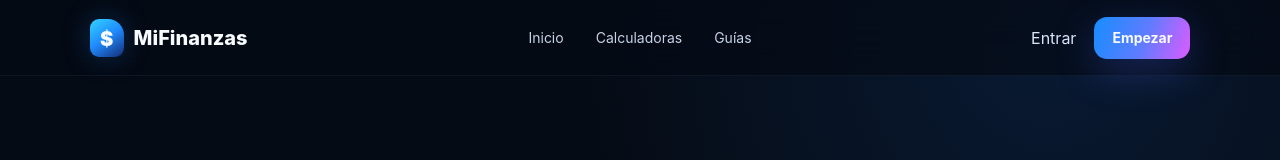
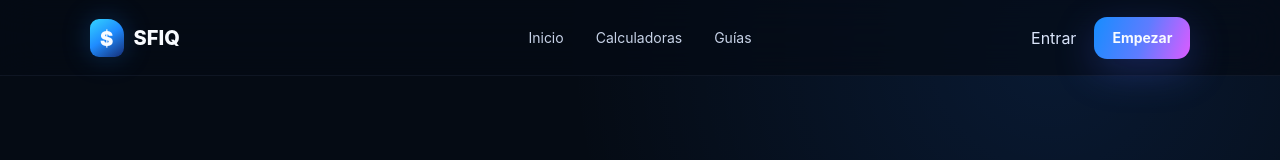
Before and after one commit to Sofonias-23/MiFinanzas, a Next.js app in the folder web/: page /calculadoras in a window 1280 px wide. Shown: the top 160 px of the page. Built offline with nearby package versions, Linux system fonts and the light colour scheme.

Commit message:
Actualizar marca pública a SFIQ

```diff
--- a/web/app/calculadoras/page.tsx
+++ b/web/app/calculadoras/page.tsx
@@ -66,7 +66,7 @@ export default function CalculadorasPage() {
       <header className="topbar publicTopbar">
         <a className="brand" href="/">
           <span className="brandMark" aria-hidden="true"><span className="brandDollar">$</span></span>
-          <span>MiFinanzas</span>
+          <span>SFIQ</span>
         </a>
 
         <nav className="navLinks">
@@ -219,18 +219,18 @@ export default function CalculadorasPage() {
       <section className="calcCta">
         <div>
           <p className="eyebrow">GUARDA ESTO AUTOMÁTICAMENTE</p>
-          <h2>MiFinanzas hace estos cálculos dentro de tu cuenta.</h2>
+          <h2>SFIQ hace estos cálculos dentro de tu cuenta.</h2>
         </div>
-        <a className="primaryButton" href="/login">Entrar a MiFinanzas →</a>
+        <a className="primaryButton" href="/login">Entrar a SFIQ →</a>
       </section>
 
       <footer className="publicFooter">
         <a className="brand" href="/">
           <span className="brandMark" aria-hidden="true"><span className="brandDollar">$</span></span>
-          <span>MiFinanzas</span>
+          <span>SFIQ</span>
         </a>
         <div><a href="/">Inicio</a><a href="/guias">Guías</a><a href="/privacidad">Privacidad</a><a href="/cookies">Cookies</a><a href="/terminos">Términos</a><a href="/login">Entrar</a></div>
-        <span>© 2026 MiFinanzas</span>
+        <span>© 2026 SFIQ</span>
       </footer>
     </main>
   );
```
